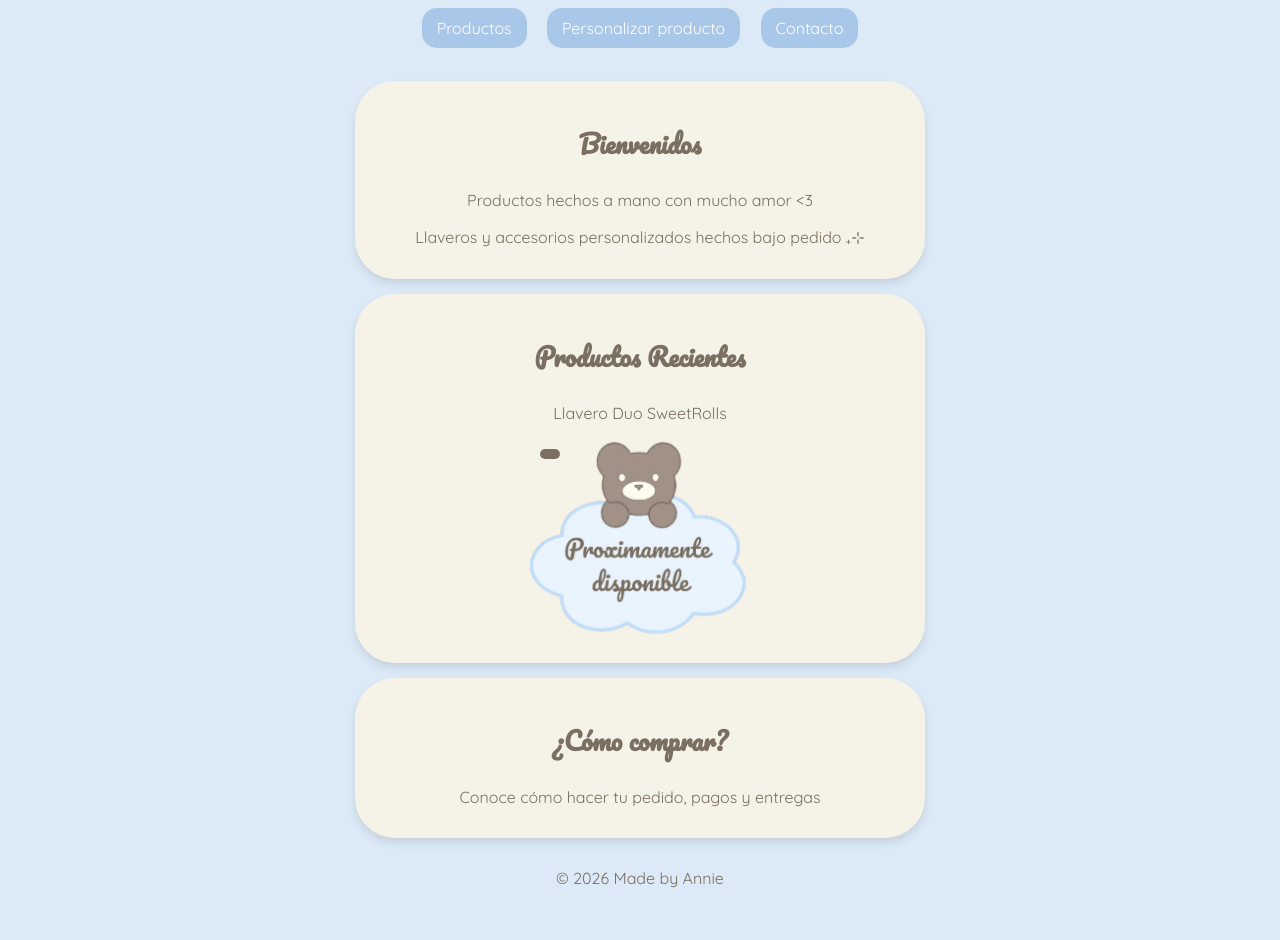
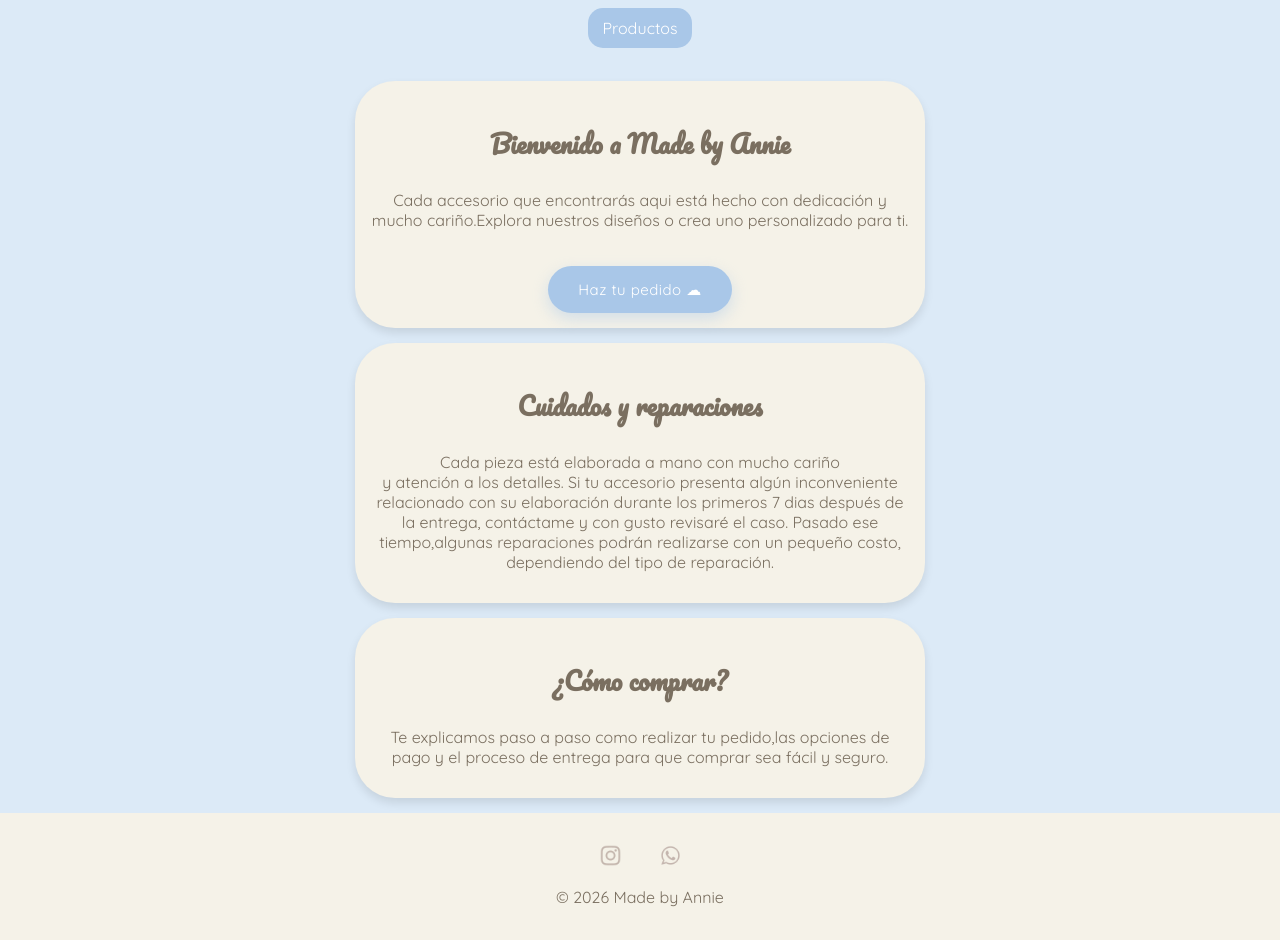
Before and after one commit to madebyannie0505-ctrl/Madebyannie, a plain HTML site: page index.html in a window 1280 px wide. Shown: the part 280-1220 px from the top of the page. Before the commit the page ends 1183 px from the top, so only its background shows below. Drawn offline with Linux system fonts and the light colour scheme.

Commit message:
Add files via upload

```diff
--- a/index.html
+++ b/index.html
@@ -65,6 +65,32 @@ main {
     margin: auto;
 }
 
+.boton {
+   display: inline-block;
+   margin-top: 20px;
+   font-size: 15px;
+   padding: 14px 30px;
+   background: #A9C7E8;
+   color: white;
+   text-decoration: none;
+   border-radius: 999px;
+   font-family:"Quicksand", sans-serif;
+   font-weigth: bold;
+   letter-spacing:.5px;
+   transition: 3s;
+   box-shadow: 0 6px 15px rgba(169,199,232,.45);
+}
+
+.boton:hover {
+    background: #BFD8F0;
+    transform: translateY(-4px);
+    color: #7A6F60
+}
+
+.boton::after {
+     content:"☁︎";
+}
+
 .card {
     background: #F5F2E8;
     padding: 15px;
@@ -93,9 +119,11 @@ main {
 
 footer {
     text-align: center;
-    padding: 15px;
+    padding: 45px 20px;
     color: #7A6F60;
     font-family: 'Quicksand', sans-serif;
+    background: #F7F1E8;
+    text-aling: center;
 }
 
 .logo {
@@ -190,6 +218,40 @@ footer {
     background-color: #7A6F60;
 }
 
+.redes{
+    display:flex;
+    justify-content:center;
+    gap:25px;
+    margin-bottom:10px;
+}
+
+.redes img{
+    width:35px;
+    transition:.2s;
+}
+
+.redes img:hover{
+    transform:translateY(-2px);
+    color:#A9C7E8;
+}
+
+.redes a{
+    color:#A9C7E8;
+    transition:.25s;
+}
+
+footer{
+    background:#F5F2E8;
+    padding:25px 15px;
+    text-align:center;
+    margin-top:auto;
+    color:#7A6F60;
+}
+
+footer p{
+    margin:8px 0;
+}
+
 @media (max-width: 600px) {
 
     nav {
@@ -251,11 +313,6 @@ footer {
 <nav>
 
     <a href="Productos.html">Productos</a>
-
-    <a href="Perzonaliza.html">Personalizar producto</a>
-
-    <a href="Contactos.html">Contacto</a>
-
 </nav>
 
 <main>
@@ -263,55 +320,24 @@ footer {
 
 <div class="card">
 
-    <h3>Bienvenidos</h3>
+    <h3>Bienvenido a Made by Annie</h3>
+<p>
+Cada accesorio que encontrarás aqui está hecho con dedicación y mucho cariño.Explora nuestros diseños o crea uno personalizado para ti.
+</p>
 
-    <p>
-    Productos hechos a mano con mucho amor &lt;3
-    </p>
-
-    <p>
-    Llaveros y accesorios personalizados hechos bajo pedido ₊⊹
-    </p>
-
+<a href="Perzonaliza.html" class="boton">
+Haz tu pedido
+</a>
 </div>
 
-<div class="card reciente producto"
+<div class="card">
 
-     onclick="verProducto(this)"
-
-     data-img1="cinna1.jpg"
-     data-img2="cinna2.jpg"
-
-     data-unico="no"
-     data-vendido="no"
-     data-nuevo="no"
-     data-proximamente="si"
-
-     data-precio="Individual • $3.50 | Pareja • $6.50">
-
-    <h3 class="nombre">
-        Productos Recientes
-    </h3>
-
-    <p class="desc">
-        Llavero Duo SweetRolls
-    </p>
-
-    <div class="imagen-producto">
-
-        <div class="etiquetas">
-
-            <span class="etiqueta proximamente">
-            </span>
-
-        </div>
-<div class="producto proximamente-solo">
-
-    <img src="Proximamente.png" class="proximamente-img">
-
-    </div>
-   </div>
- </div>
+    <h3>Cuidados y reparaciones</h3>
+<p>
+Cada pieza está elaborada a mano con mucho cariño <br> y atención a los detalles.
+Si tu accesorio presenta algún inconveniente relacionado con su elaboración durante los primeros 7 dias después de la entrega, contáctame y con gusto revisaré el caso. Pasado ese tiempo,algunas reparaciones podrán realizarse con un pequeño costo, dependiendo del tipo de reparación.
+</p>
+</div>
 
 <div class="card">
 
@@ -321,7 +347,7 @@ footer {
         <h3>¿Cómo comprar?</h3>
 
         <p>
-        Conoce cómo hacer tu pedido, pagos y entregas
+       Te explicamos paso a paso como realizar tu pedido,las opciones de pago y el proceso de entrega para que comprar sea fácil y seguro.
         </p>
 
     </a>
@@ -330,7 +356,19 @@ footer {
 </main>
 
 <footer>
-    © 2026 Made by Annie
+ <div class="redes">
+
+    <a href="https://instagram.com/madebyannie.art" target="_blank">
+            <img src="Insta.png" alt="Instagram">
+        </a>
+
+        <a href="https://wa.me/593982906711" target="_blank">
+            <img src="Whats.png" alt="WhatsApp">
+        </a>
+    </div>
+    <p>
+        © 2026 Made by Annie
+    </p>
 </footer>
 
 <script>
```
Also changed, not shown: Detalle.html (+45 -5 lines), Info.html (+43 -7 lines), Perzonaliza.html (+41 -10 lines), Productos.html (+45 -15 lines), Insta.png (added), Whats.png (added), manilla-blanca-detalle.jpg (added), manilla-blanca-portada.jpg (added), manilla-mariposa-detalle.jpg, manilla-mariposa-portada.jpg, manilla-verde-2.jpg (added), manilla-verde-detalle.jpg (added), manilla-verde-portada.jpg (added), sweetrolls.txt (added).
